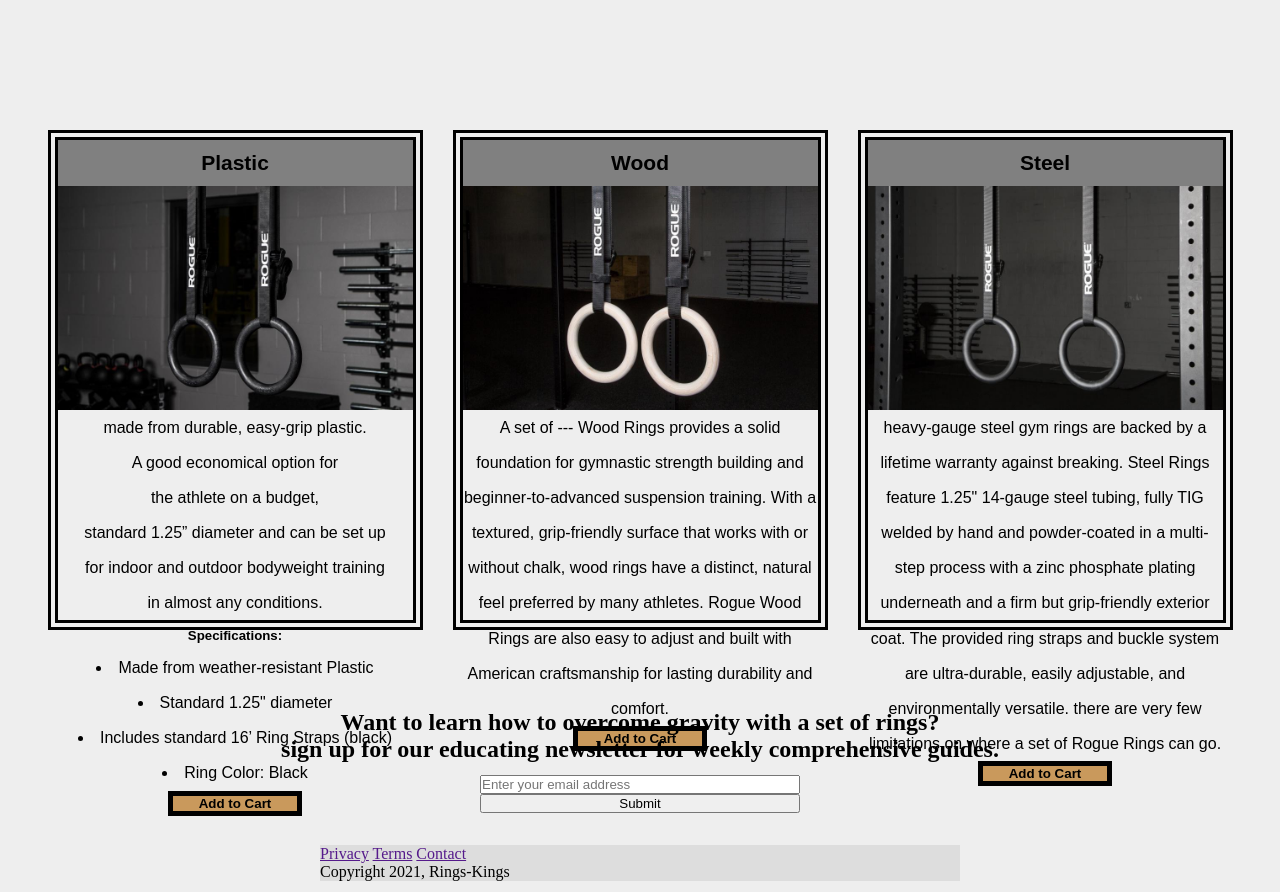
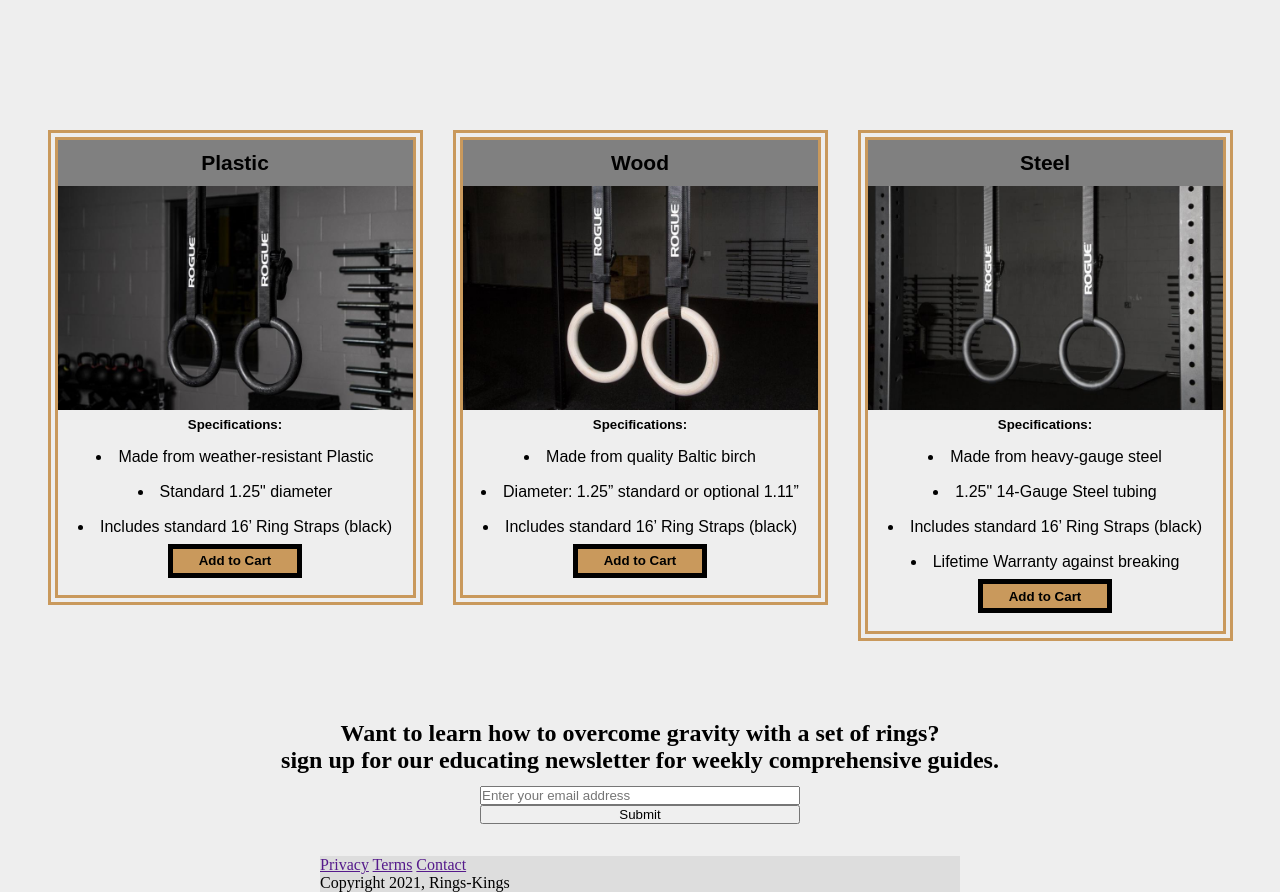
Before and after one commit to razzhimself/product-landing-page, a plain HTML site: page index.html in a window 1280 px wide. Shown: the part 1249-2141 px from the top of the page. Drawn offline with Linux system fonts and the light colour scheme; a web font is replaced by a local one.

Commit message:
edit pricing div content

```diff
--- a/index.html
+++ b/index.html
@@ -94,19 +94,20 @@
           </div>
           <img class=rings-img src="../images/plastic-rings.jpg" alt="plastic-rings-img">
           <p>
-            <!-- 'nickname' Rings are -->made from durable, easy-grip plastic.<br>
-            A good economical option for <br> the athlete on a budget,<br>
-             <!-- 'nickname' Rings have a -->standard 1.25” diameter and can be set up <br>
-             for indoor and outdoor bodyweight training <br> in almost any conditions.
-
             <ul>
               <h5>Specifications:</h5>
               <li>Made from weather-resistant Plastic</li>
               <li>Standard 1.25" diameter</li>
               <li>Includes standard 16’ Ring Straps (black)</li>
-              <li>Ring Color: Black</li>
+
 
             </ul>
+            <!-- 'nickname' Rings are made from durable, easy-grip plastic.<br>
+            A good economical option for <br> the athlete on a budget,<br>
+              'nickname' Rings have a standard 1.25” diameter and can be set up <br>
+             for indoor and outdoor bodyweight training <br> in almost any conditions. -->
+
+
 
 
           </p>
@@ -118,12 +119,20 @@
           </div>
           <img class=rings-img src="../images/wood-rings.jpg" alt="wood-rings-img">
           <p>
-            A set of --- Wood Rings provides a solid foundation for gymnastic
+            <ul>
+              <h5>Specifications:</h5>
+              <li>Made from quality Baltic birch</li>
+              <li>Diameter: 1.25” standard or optional 1.11”</li>
+              <li>Includes standard 16’ Ring Straps (black)</li>
+
+
+            </ul>
+            <!-- A set of --- Wood Rings provides a solid foundation for gymnastic
             strength building and beginner-to-advanced suspension training. With
             a textured, grip-friendly surface that works with or without chalk,
             wood rings have a distinct, natural feel preferred by many athletes.
             Rogue Wood Rings are also easy to adjust and built with American
-            craftsmanship for lasting durability and comfort.
+            craftsmanship for lasting durability and comfort.-->
           </p>
           <button class="select">Add to Cart</button>
         </div>
@@ -133,14 +142,22 @@
           </div>
           <img class=rings-img src="../images/steel-rings.jpg" alt="steel-rings-img">
           <p>
-            heavy-gauge steel gym rings are backed by a lifetime warranty
+            <ul>
+              <h5>Specifications:</h5>
+              <li>Made from heavy-gauge steel </li>
+              <li>1.25" 14-Gauge Steel tubing</li>
+              <li>Includes standard 16’ Ring Straps (black)</li>
+              <li>Lifetime Warranty against breaking</li>
+
+            </ul>
+            <!--heavy-gauge steel gym rings are backed by a lifetime warranty
             against breaking. Steel Rings feature 1.25" 14-gauge steel tubing,
             fully TIG welded by hand and powder-coated in a multi-step process
             with a zinc phosphate plating underneath and a firm but
             grip-friendly exterior coat. The provided ring straps and buckle
             system are ultra-durable, easily adjustable, and environmentally
             versatile. there are very few limitations on where a set of Rogue
-            Rings can go.
+            Rings can go. -->
           </p>
           <button class="select">Add to Cart</button>
         </div>
--- a/styles/style.css
+++ b/styles/style.css
@@ -140,14 +140,18 @@ iframe {
   line-height: 2.2;
   display: flex;
   flex-direction: column;
-  border: black;
+  border: #c9995c;
   border-width: 10px;
   border-style: double;
   margin: 15px;
 
   width: 375px;
-  height: 500px;
+  height: fit-content;
   font-family: "ABeeZee", sans-serif;
+}
+
+.rings-img{
+
 }
 
 .kit {
```
